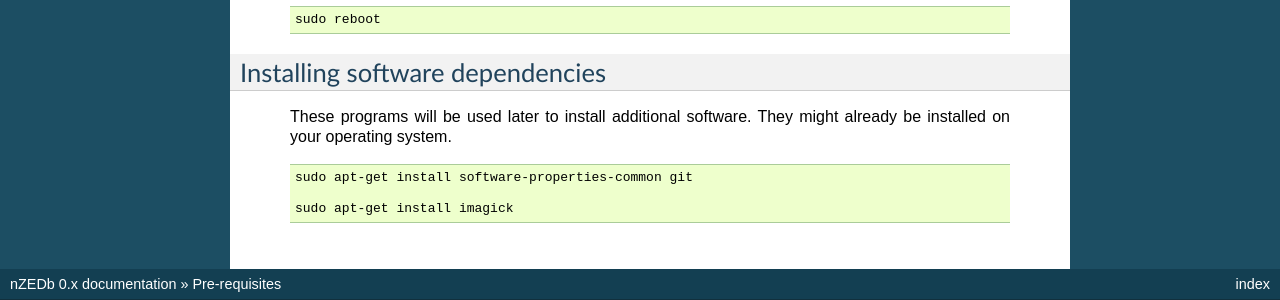
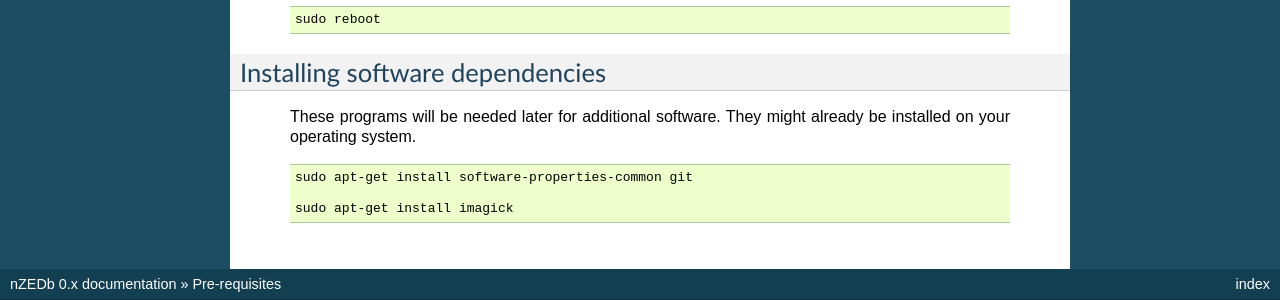
Before and after one commit to nZEDb/nZEDb_Docs, a Sphinx documentation site: the page built from source/guides/installing/ubuntu/16.04/basics.rst, in a window 1280 px wide. Shown: the part 421-721 px from the top of the page. Built offline with Sphinx 7.4.7, drawn with Linux system fonts in a browser that asks for light colours.

Commit message:
Improve wording for basics.rst

```diff
--- a/source/guides/installing/ubuntu/16.04/basics.rst
+++ b/source/guides/installing/ubuntu/16.04/basics.rst
@@ -35,7 +35,7 @@ You must reboot your server now.
 Installing software dependencies
 ++++++++++++++++++++++++++++++++
 
-  These programs will be used later to install additional software.  They might already be installed on your operating system.
+  These programs will be needed later for additional software.  They might already be installed on your operating system.
 
   .. code:: bash
 
```
